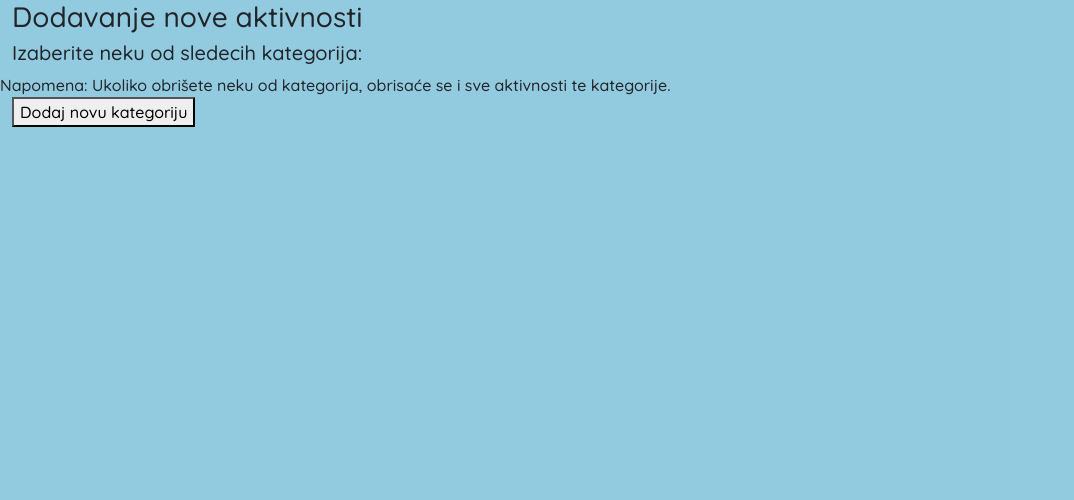
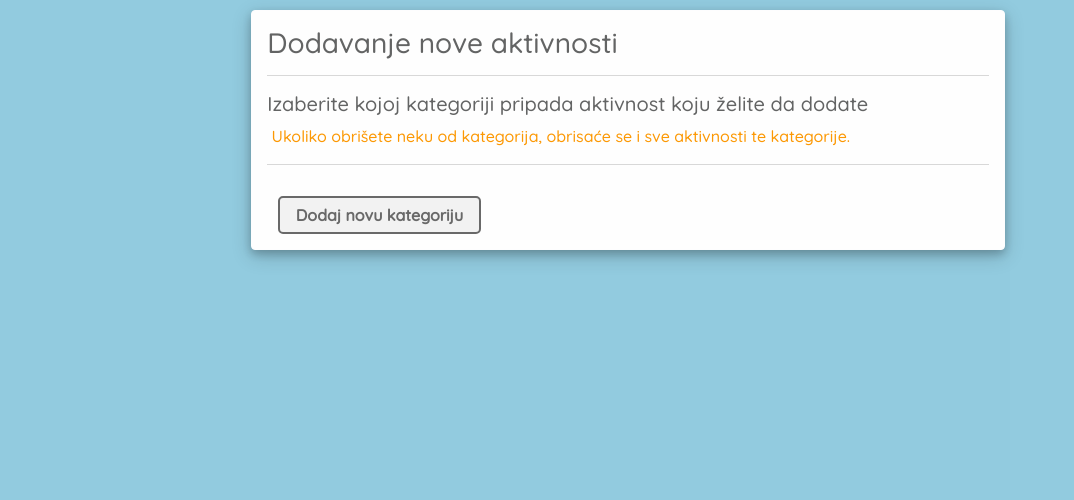
Before and after one commit to teodorcvijovic/Aplikacija-za-planiranje-skijaskih-aktivnosti, a Django app: page /addActivity/ in a window 1280 px wide. Shown: the part 138-638 px from the top of the page, without its empty margins (0-1074 px from the left). Run offline with Django 4.2, Linux system fonts and the light colour scheme; the visitor is signed in with stand-in values (Sample User, id 1); data that the repository does not hold is empty; some libraries are stand-ins or nearby versions.

Commit message:
Dodat front za dodavanje kategorije i izbog kategorije aktivnosti.

```diff
--- a/faza 5/djangoProject/jahorina/forms.py
+++ b/faza 5/djangoProject/jahorina/forms.py
@@ -132,7 +132,7 @@ class AddActivityForm(ModelForm):
 
 #lara
 class AddCategoryForm(ModelForm):
-    root=forms.ChoiceField(choices=[(0,'jutarnja'), (1,'popodnevna'), (2,'vecernja')], label='Tip kategorije');
+    # root=forms.ChoiceField(choices=[(0,'jutarnja'), (1,'popodnevna'), (2,'vecernja')], label='Tip kategorije');
     class Meta:
         model=Category;
         fields=["name"]
--- /dev/null
+++ b/faza 5/djangoProject/jahorina/static/css/addActivity.css
@@ -0,0 +1,71 @@
+#addActivityContent {
+    width: 60%;
+    min-width: min-content;
+    margin: 10px;
+    padding: 15px;
+    box-shadow: 0 4px 8px 0 rgba(0, 0, 0, 0.2), 0 6px 20px 0 rgba(0, 0, 0, 0.19);
+}
+
+#addButton {
+    background-color: white;
+    color: seagreen;
+    border-width: 3px;
+    margin-left: 0;
+}
+
+#addButton:hover {
+    background-color: seagreen;
+    color: white;
+}
+
+#aFooter {
+    width: 100%;
+    padding: 0;
+    margin: 0;
+	text-align: center;
+}
+
+#newCategoryButton {
+
+}
+
+#trackContent {
+    /*width: 80%;*/
+    /*background-color: #c2e4f0;*/
+    /*border-radius: 5px;*/
+    text-align: center;
+}
+
+.categoryBox {
+    margin-top: 15px;
+}
+
+/* for each white box */
+.category {
+    /*box-shadow: 0 4px 8px 0 rgba(0, 0, 0, 0.2), 0 6px 20px 0 rgba(0, 0, 0, 0.19);*/
+    background-color: #f2f2f2;
+    color: dimgrey;
+    border: 2px solid dimgrey;
+    border-radius: 5px;
+    padding: 5px 15px 5px 15px;
+    font-weight: bold;
+    width: 90%;
+    text-align: center;
+}
+
+.category:hover {
+    background-color: #04AA6D;
+    color: #f2f2f2;
+    border: 2px solid #04AA6D;
+}
+
+.deleteCategoryButton {
+    background-color: white;
+    color: #d11515;
+    border: none
+}
+
+.deleteCategoryButton:hover {
+    background-color: white;
+    color: red;
+}
--- a/faza 5/djangoProject/jahorina/views.py
+++ b/faza 5/djangoProject/jahorina/views.py
@@ -216,17 +216,24 @@ def defineActivity(request):
 # lara
 def addCategory(request):
     form = AddCategoryForm(request.POST);
+    errors = []
     if (form.is_valid()):
-        category = form.save(commit=False);
-        category.root = form.cleaned_data.get("root");
-        category.save();
-        return redirect('addActivity');
+        category = Category.objects.filter(name=form.cleaned_data.get('name'))
 
-    else:
-        context = {
-            'form': form
-        }
-        return render(request, 'addCategory.html', context);
+        if not category:
+            category = form.save(commit=False);
+            #category.root = form.cleaned_data.get("root");
+            category.root = request.POST.get('root');
+            category.save();
+            return redirect('addActivity');
+        else:
+            errors.append('Kategorija sa datim imenom već postoji!')
+
+    context = {
+        'form': form,
+        'errors': errors
+    }
+    return render(request, 'addCategory.html', context);
 
 
 # lara
@@ -286,7 +293,7 @@ def updateTrackInformation(request):
         is_bussy = form.cleaned_data.get("is_busy")
         comment = form.cleaned_data.get("comment");
         if not comment or len(comment) == 0:
-            comment = 'Nema novih obaveštenja.'
+            comment = 'Trenutno nema novih obaveštenja.'
         if len(comment) > 0:
             SkiTrack.objects.filter(id=trackId).update(comment=comment);
         SkiTrack.objects.filter(id=trackId).update(is_opened=opened, is_foggy=is_foggy, is_busy=is_bussy, last_updated=datetime.datetime.now());
--- a/faza 5/djangoProject/templates/addActivity.html
+++ b/faza 5/djangoProject/templates/addActivity.html
@@ -1,40 +1,85 @@
 <!-- lara -->
 
 {% extends 'base.html' %}
+{% load static %}
 
 {% block title %}
    Dodajte novu aktivnost
 {% endblock %}
 
+{% block links %}
+    <link href="{% static "css/addActivity.css" %}" rel="stylesheet">
+{% endblock %}
+
 {% block content %}
-    <!-- TO DO: home page content -->
     {% if user.is_authenticated %}
-        <h3>Dodavanje nove aktivnosti</h3>
-        <h5>Izaberite neku od sledecih kategorija:</h5>
+        <div class = "row justify-content-center">
+        <div class="alert alert-light" id="addActivityContent">
+            <h3><i class="fa-solid fa-calendar-plus"></i> Dodavanje nove aktivnosti</h3>
+            <hr>
+            <h5>Izaberite kojoj kategoriji pripada aktivnost koju želite da dodate</h5>
             {% if perms.jahorina.delete_category %}
-                Napomena: Ukoliko obrišete neku od kategorija, obrisaće se i sve aktivnosti te kategorije.
+                <p style="color: #fc9803"><i class="fa-solid fa-triangle-exclamation"></i>&nbsp;Ukoliko obrišete neku od kategorija, obrisaće se i sve aktivnosti te kategorije.</p>
             {% endif %}
+
+            <hr>
+
+            <div class="row" id="trackContent">
+
                     {% for c in categories %}
+
+                        <div class="col-md-6 col-lg-6 col-xl-4 categoryBox">
+
                         <form method="post" action="{% url 'defineActivity' %}">
                             {% csrf_token %}
-                    <input class="btn btn-primary "type="submit" name="cat" value="{{ c.name }}">
+                            <button class="category" type="submit" name="cat" value="{{ c.name }}">
+                                 {% if c.root == 0 %}
+                                        <i class="fa-solid fa-sun"></i>
+                                    {% elif c.root == 1 %}
+                                        <i class="fa-solid fa-person-skiing"></i>
+                                    {% else %}
+                                        <i class="fa-solid fa-moon"></i>
+                                {% endif %}
+                                &nbsp;{{ c.name }}
+                            </button>
+        {#                  <input class="btn btn-primary "type="submit" name="cat" value="{{ c.name }}">#}
                         </form>
 
                         <!-- delete button -->
                         {% if perms.jahorina.delete_category %}
                             <form method="post" action="{% url 'deleteCategory' %}">
                                 {% csrf_token %}
-                        <button type="submit" name="category_id" value="{{ c.id }}"><i class="fa-solid fa-xmark"></i>&nbsp;Ukloni</button>
+                                <button class="deleteCategoryButton" type="submit" name="category_id" value="{{ c.id }}"><i class="fa-solid fa-trash-can"></i></button>
                             </form>
                         {% endif %}
-                <br>
+
+                        </div>
                     {% endfor %}
-         <br>
+
+
+                    <div class="col-md-6 col-lg-6 col-xl-4 categoryBox">
                         <form method="post" action="{% url 'addCategory' %}">
                         {% csrf_token %}
-          <button type="submit" value="">Dodaj novu kategoriju</button>
+                          <button class="category" type="submit" value="" id="newCategoryButton"><i class="fa-solid fa-plus"></i> Dodaj novu kategoriju</button>
                         </form>
+                    </div>
+
+            </div>
+        </div>
+        </div>
+
+{#        -----------------------------------------------------#}
+
+
+
+
     {% else %}
 
     {% endif %}
 {% endblock %}
+
+{#{% block footer %}#}
+{#    <div class="row" id="aFooter">#}
+{#        <p>Copyright &copy 2022</p>#}
+{#    </div>#}
+{#{% endblock %}#}
```
Also changed, not shown: faza 5/djangoProject/jahorina/static/css/addCategory.css (added, +24 -0 lines), faza 5/djangoProject/templates/addCategory.html (+50 -10 lines), faza 5/djangoProject/templates/addTrack.html (+10 -10 lines). Lines whose indentation alone changed are shown as unchanged.
